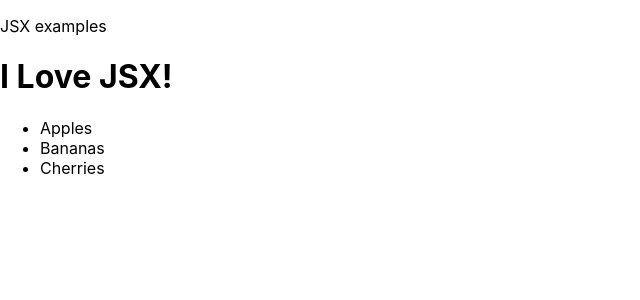
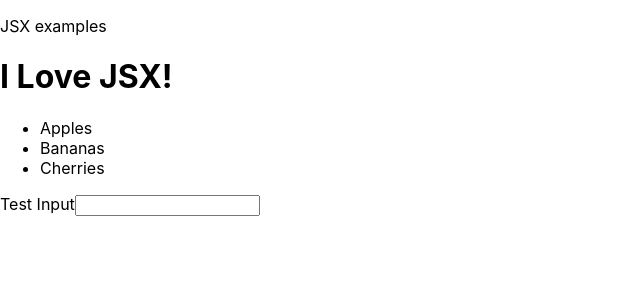
Before and after one commit to fabioschunig/React, a React (Create React App) app in the folder W3Schools-React/JSX/: page / in a window 1280 px wide. Shown: the top 300 px of the page, without its empty margins (0-640 px from the left). Built offline with nearby package versions, Linux system fonts and the light colour scheme.

Commit message:
W3Schools React - Input element must be closed

```diff
--- a/W3Schools-React/JSX/src/JSXExamples.js
+++ b/W3Schools-React/JSX/src/JSXExamples.js
@@ -8,6 +8,9 @@ function JSXExamples() {
         <li>Bananas</li>
         <li>Cherries</li>
       </ul>
+
+      <label>Test Input</label>
+      <input type="text" name="test-input" />
     </>
   );
 }
```
